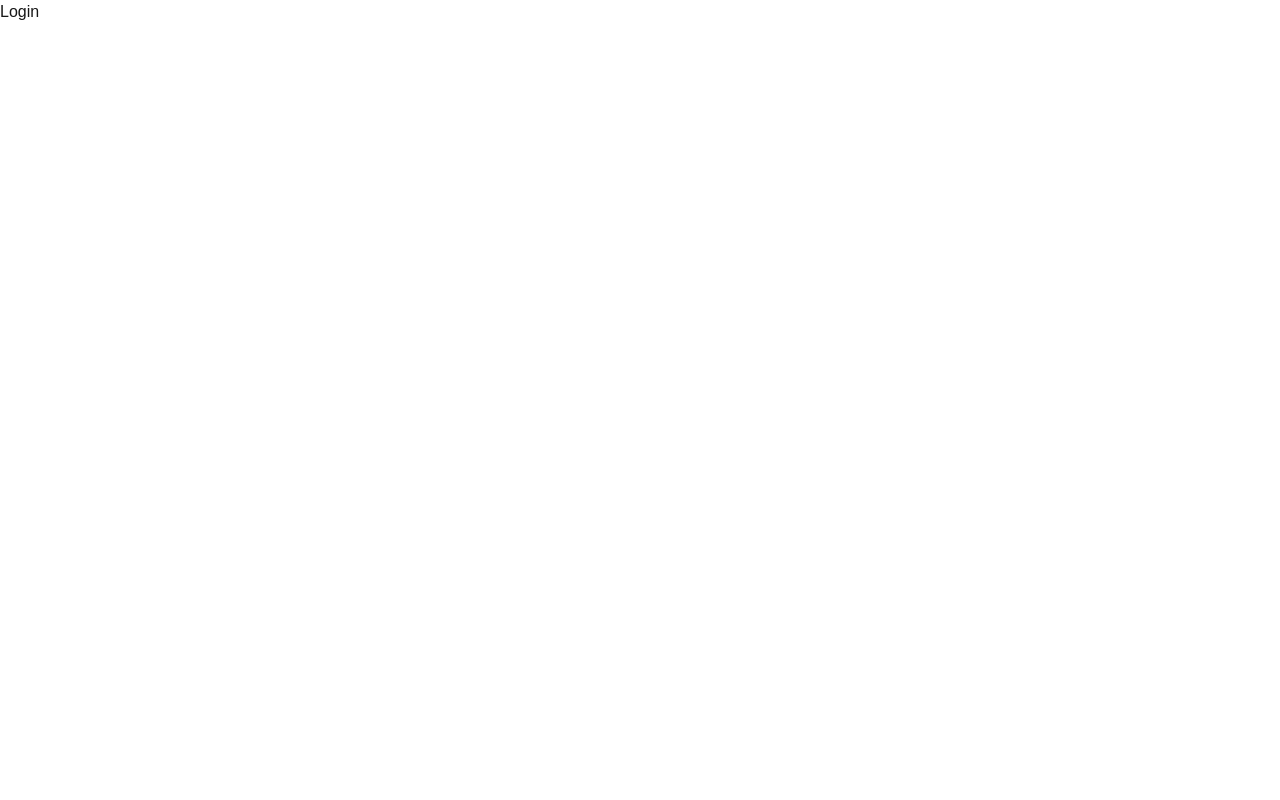
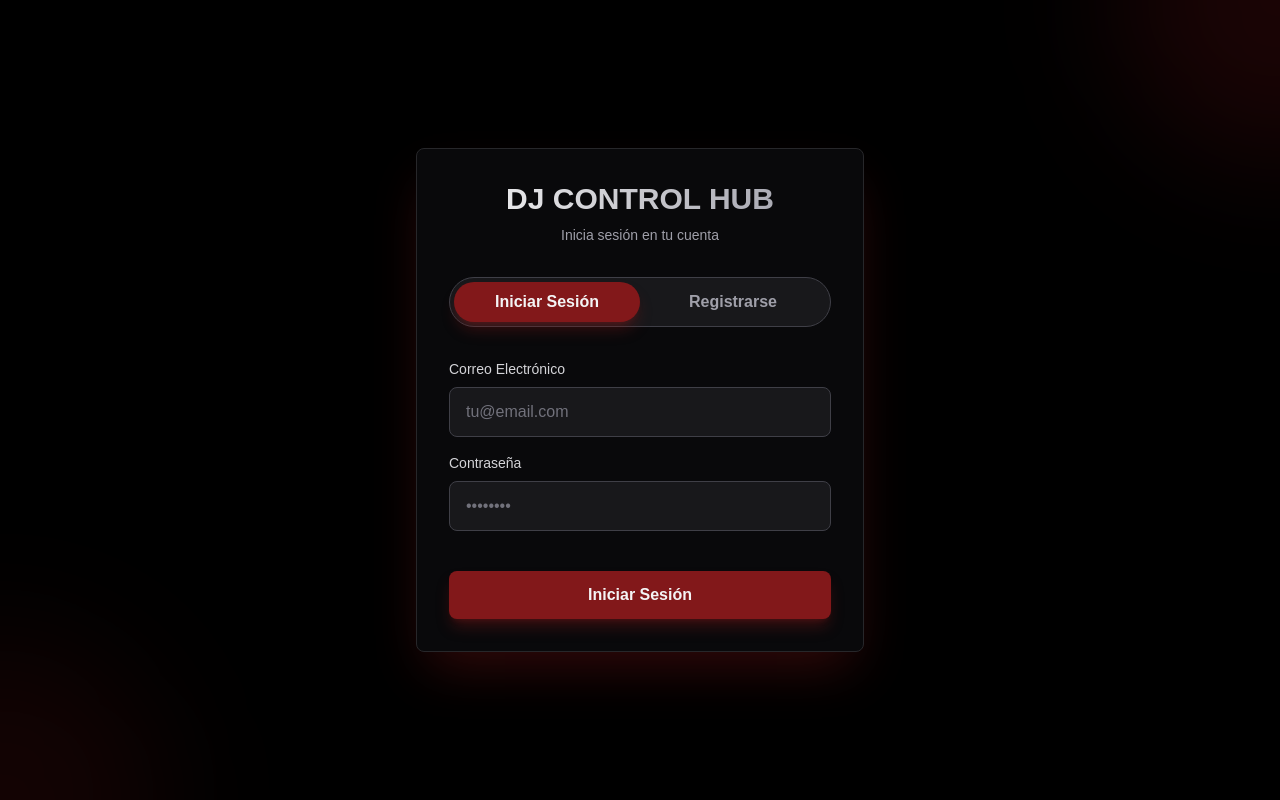
Before and after one commit to Jordyfr2004/proyect_dj, a Next.js app: page /auth/login in a window 1280 px wide. Built offline with nearby package versions, Linux system fonts and the light colour scheme.

Commit message:
modificando interfaz de login 1

```diff
--- a/app/auth/login/page.tsx
+++ b/app/auth/login/page.tsx
@@ -1,3 +1,189 @@
-export default function LoginPage() {
-  return <div>Login</div>;
+"use client";
+
+import { useState, useEffect } from "react";
+
+export default function AuthPage() {
+  const [isLogin, setIsLogin] = useState(true);
+  const [mounted, setMounted] = useState(false);
+  const [form, setForm] = useState({
+    nombre: "",
+    telefono: "",
+    email: "",
+    password: "",
+    confirmPassword: ""
+  });
+  const [loading, setLoading] = useState(false);
+
+  useEffect(() => {
+    // Leer parámetros después de montar
+    const params = new URLSearchParams(window.location.search);
+    const mode = params.get("mode");
+    if (mode === "register") {
+      setIsLogin(false);
+    }
+    setMounted(true);
+  }, []);
+
+  const handleSubmit = async (e: React.FormEvent<HTMLFormElement>) => {
+    e.preventDefault();
+    setLoading(true);
+
+    try {
+      const endpoint = isLogin ? "/api/login" : "/api/register";
+      const payload = isLogin
+        ? { email: form.email, password: form.password }
+        : { nombre: form.nombre, telefono: form.telefono, email: form.email, password: form.password };
+
+      const res = await fetch(endpoint, {
+        method: "POST",
+        headers: {
+          "Content-Type": "application/json"
+        },
+        body: JSON.stringify(payload)
+      });
+
+      const data = await res.json();
+
+      if (!res.ok) {
+        alert(data.error);
+        setLoading(false);
+        return;
+      }
+
+      alert(isLogin ? "Sesión iniciada correctamente" : "Usuario creado correctamente");
+      setForm({ nombre: "", telefono: "", email: "", password: "", confirmPassword: "" });
+      setLoading(false);
+    } catch (error) {
+      alert("Error en la solicitud");
+      setLoading(false);
+    }
+  };
+
+  return (
+    <div className="min-h-screen flex items-center justify-center bg-black px-4 sm:px-6 lg:px-8 relative overflow-hidden">
+      {/* Orbe rojo de fondo */}
+      <div className="absolute -top-40 -right-40 w-80 h-80 bg-red-900/20 rounded-full blur-3xl" />
+      <div className="absolute -bottom-40 -left-40 w-80 h-80 bg-red-900/15 rounded-full blur-3xl" />
+
+      <div className="w-full max-w-md relative z-10">
+        <div className="bg-zinc-950 rounded-lg shadow-2xl shadow-red-900/40 p-8 border border-zinc-800">
+          {/* Header */}
+          <div className="text-center mb-8">
+            <h1 className="text-3xl font-bold bg-gradient-to-r from-zinc-100 to-zinc-400 bg-clip-text text-transparent mb-2">
+              DJ CONTROL HUB
+            </h1>
+            <p className="text-zinc-400 text-sm">
+              {isLogin ? "Inicia sesión en tu cuenta" : "Crea tu cuenta para continuar"}
+            </p>
+          </div>
+
+          {/* Toggle Buttons */}
+          <div className="flex gap-0 mb-8 bg-zinc-900 rounded-full p-1 border border-zinc-700">
+            <button
+              type="button"
+              onClick={() => setIsLogin(true)}
+              className={`flex-1 py-2 px-4 rounded-full font-semibold transition-all duration-200 ${
+                isLogin
+                  ? "bg-red-900 text-zinc-100 shadow-lg shadow-red-900/40"
+                  : "text-zinc-400 hover:text-zinc-300"
+              }`}
+            >
+              Iniciar Sesión
+            </button>
+            <button
+              type="button"
+              onClick={() => setIsLogin(false)}
+              className={`flex-1 py-2 px-4 rounded-full font-semibold transition-all duration-200 ${
+                !isLogin
+                  ? "bg-red-900 text-zinc-100 shadow-lg shadow-red-900/40"
+                  : "text-zinc-400 hover:text-zinc-300"
+              }`}
+            >
+              Registrarse
+            </button>
+          </div>
+
+          {/* Form */}
+          <form onSubmit={handleSubmit} className="space-y-4">
+            {/* Nombre Input - Solo en registro */}
+            {!isLogin && (
+              <div>
+                <label htmlFor="nombre" className="block text-sm font-medium text-zinc-300 mb-2">
+                  Nombre Completo
+                </label>
+                <input
+                  id="nombre"
+                  type="text"
+                  placeholder="Juan Pérez"
+                  value={form.nombre}
+                  onChange={(e) => setForm({ ...form, nombre: e.target.value })}
+                  required={!isLogin}
+                  className="w-full px-4 py-3 border border-zinc-700 bg-zinc-900 text-zinc-100 placeholder-zinc-500 rounded-lg focus:ring-2 focus:ring-red-900 focus:border-red-800 outline-none transition"
+                />
+              </div>
+            )}
+
+            {/* Teléfono Input - Solo en registro */}
+            {!isLogin && (
+              <div>
+                <label htmlFor="telefono" className="block text-sm font-medium text-zinc-300 mb-2">
+                  Teléfono
+                </label>
+                <input
+                  id="telefono"
+                  type="tel"
+                  placeholder="+34 612 345 678"
+                  value={form.telefono}
+                  onChange={(e) => setForm({ ...form, telefono: e.target.value })}
+                  className="w-full px-4 py-3 border border-zinc-700 bg-zinc-900 text-zinc-100 placeholder-zinc-500 rounded-lg focus:ring-2 focus:ring-red-900 focus:border-red-800 outline-none transition"
+                />
+              </div>
+            )}
+
+            {/* Email Input */}
+            <div>
+              <label htmlFor="email" className="block text-sm font-medium text-zinc-300 mb-2">
+                Correo Electrónico
+              </label>
+              <input
+                id="email"
+                type="email"
+                placeholder="tu@email.com"
+                value={form.email}
+                onChange={(e) => setForm({ ...form, email: e.target.value })}
+                required
+                className="w-full px-4 py-3 border border-zinc-700 bg-zinc-900 text-zinc-100 placeholder-zinc-500 rounded-lg focus:ring-2 focus:ring-red-900 focus:border-red-800 outline-none transition"
+              />
+            </div>
+
+            {/* Password Input */}
+            <div>
+              <label htmlFor="password" className="block text-sm font-medium text-zinc-300 mb-2">
+                Contraseña
+              </label>
+              <input
+                id="password"
+                type="password"
+                placeholder="••••••••"
+                value={form.password}
+                onChange={(e) => setForm({ ...form, password: e.target.value })}
+                required
+                minLength={6}
+                className="w-full px-4 py-3 border border-zinc-700 bg-zinc-900 text-zinc-100 placeholder-zinc-500 rounded-lg focus:ring-2 focus:ring-red-900 focus:border-red-800 outline-none transition"
+              />
+            </div>
+
+            {/* Submit Button */}
+            <button
+              type="submit"
+              disabled={loading}
+              className="w-full bg-red-900 hover:bg-red-800 disabled:bg-red-900/50 disabled:cursor-not-allowed text-zinc-100 font-semibold py-3 rounded-lg transition duration-200 transform hover:scale-105 shadow-lg shadow-red-900/40 mt-6"
+            >
+              {loading ? "Cargando..." : isLogin ? "Iniciar Sesión" : "Crear Cuenta"}
+            </button>
+          </form>
+        </div>
+      </div>
+    </div>
+  );
 }
--- a/app/auth/register/page.tsx
+++ b/app/auth/register/page.tsx
@@ -1,71 +1,22 @@
 "use client";
 
-import { useState } from "react";
+import { useEffect } from "react";
+import { useRouter } from "next/navigation";
 
 export default function RegisterPage() {
-  const [form, setForm] = useState({
-    nombre: "",
-    telefono: "",
-    email: "",
-    password: ""
-  });
+  const router = useRouter();
 
-  const handleSubmit = async (e: React.FormEvent<HTMLFormElement>) => {
-    e.preventDefault();
-
-    const res = await fetch("/api/register", {
-      method: "POST",
-      headers: {
-        "Content-Type": "application/json"
-      },
-      body: JSON.stringify(form)
-    });
-
-    const data = await res.json();
-
-    if (!res.ok) {
-      alert(data.error);
-      return;
-    }
-
-    alert("Usuario creado correctamente");
-  };
+  useEffect(() => {
+    // Redireccionar a login con parámetro para mostrar formulario de registro
+    router.push("/auth/login?mode=register");
+  }, [router]);
 
   return (
-    <form onSubmit={handleSubmit} className="flex flex-col gap-3 max-w-sm">
-      <input
-        type="text"
-        placeholder="Nombre"
-        value={form.nombre}
-        onChange={(e) => setForm({ ...form, nombre: e.target.value })}
-        required
-      />
-
-      <input
-        type="tel"
-        placeholder="Teléfono"
-        value={form.telefono}
-        onChange={(e) => setForm({ ...form, telefono: e.target.value })}
-      />
-
-      <input
-        type="email"
-        placeholder="Email"
-        value={form.email}
-        onChange={(e) => setForm({ ...form, email: e.target.value })}
-        required
-      />
-
-      <input
-        type="password"
-        placeholder="Password"
-        value={form.password}
-        onChange={(e) => setForm({ ...form, password: e.target.value })}
-        required
-        minLength={6}
-      />
-
-      <button type="submit">Registrar</button>
-    </form>
+    <div className="min-h-screen flex items-center justify-center bg-black">
+      <div className="text-center">
+        <div className="animate-spin rounded-full h-12 w-12 border-t-2 border-b-2 border-red-900 mx-auto"></div>
+        <p className="text-zinc-400 mt-4">Redireccionando...</p>
+      </div>
+    </div>
   );
 }
--- a/app/page.tsx
+++ b/app/page.tsx
@@ -293,11 +293,14 @@ export default function Home() {
           Tecnología sólida, estética oscura y comunidad auténtica.
         </p>
 
-        <button
-          className="mt-8 sm:mt-10 px-8 sm:px-10 py-3 sm:py-4 text-sm sm:text-base rounded-full bg-red-900 hover:bg-red-800 transition-all duration-300 shadow-lg shadow-red-900/40 hover:scale-105 relative z-10"
-        >
-          Crear Cuenta
-        </button>
+        <div className="mt-8 sm:mt-10 relative z-10">
+          <a
+            href="/auth/login"
+            className="px-8 sm:px-10 py-3 sm:py-4 text-sm sm:text-base rounded-full bg-red-900 hover:bg-red-800 text-zinc-100 transition-all duration-300 shadow-lg shadow-red-900/40 hover:scale-105 inline-block text-center"
+          >
+            Empezar
+          </a>
+        </div>
       </section>
 
       {/* FLECHA FLOTANTE */}
```
